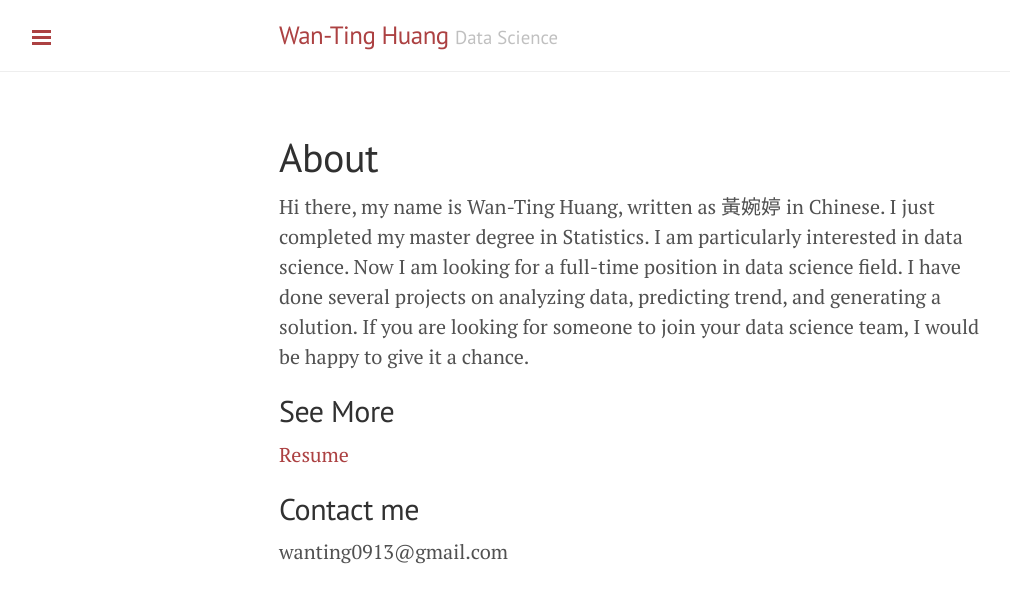
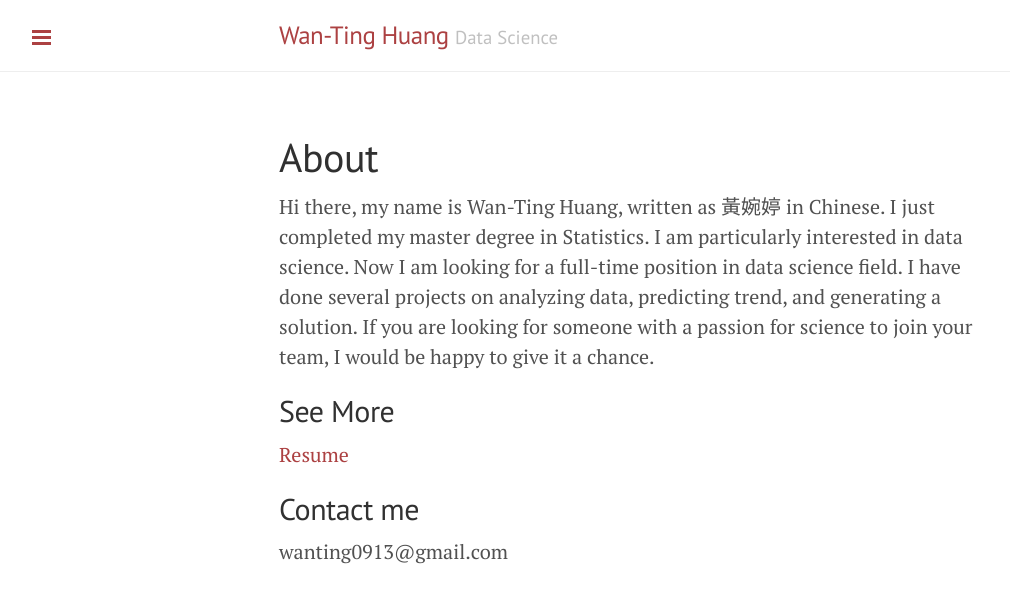
Before and after one commit to wantinghuang/wantinghuang.github.io, a Jekyll site: the page built from about.md, in a window 1280 px wide. Shown: the top 603 px of the page, without its empty margins (1-1011 px from the left). Built offline with Jekyll 4.4.1, drawn with Linux system fonts in a browser that asks for light colours.

Commit message:
Update about.md

```diff
--- a/about.md
+++ b/about.md
@@ -4,7 +4,7 @@ title: About
 ---
 
 Hi there, my name is Wan-Ting Huang, written as 黃婉婷 in Chinese.
-I just completed my master degree in Statistics. I am particularly interested in data science. Now I am looking for a full-time position in data science field. I have done several projects on analyzing data, predicting trend, and generating a solution. If you are looking for someone to join your data science team, I would be happy to give it a chance.
+I just completed my master degree in Statistics. I am particularly interested in data science. Now I am looking for a full-time position in data science field. I have done several projects on analyzing data, predicting trend, and generating a solution. If you are looking for someone with a passion for science to join your team, I would be happy to give it a chance.
 
 ## See More
 
```
